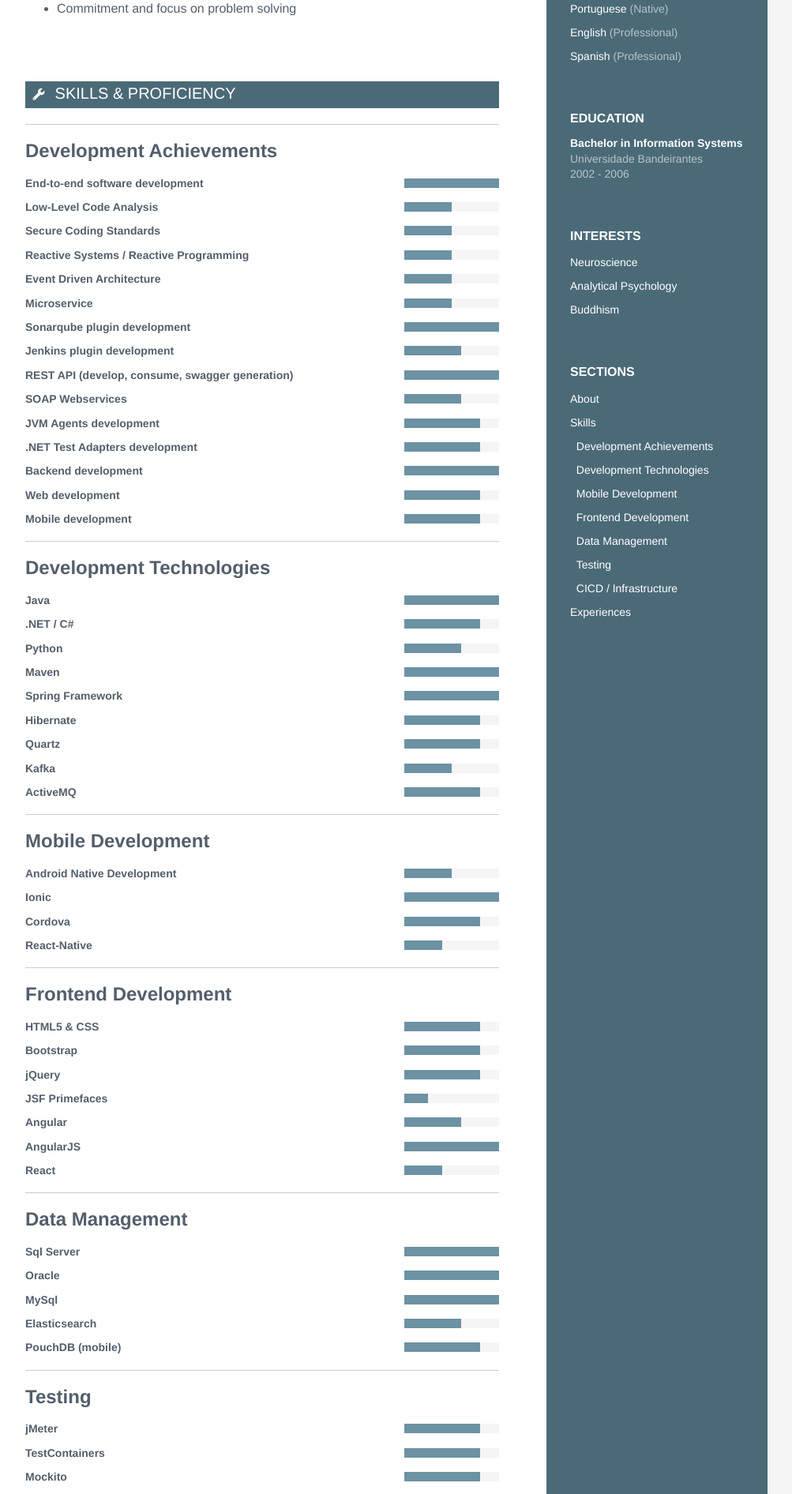
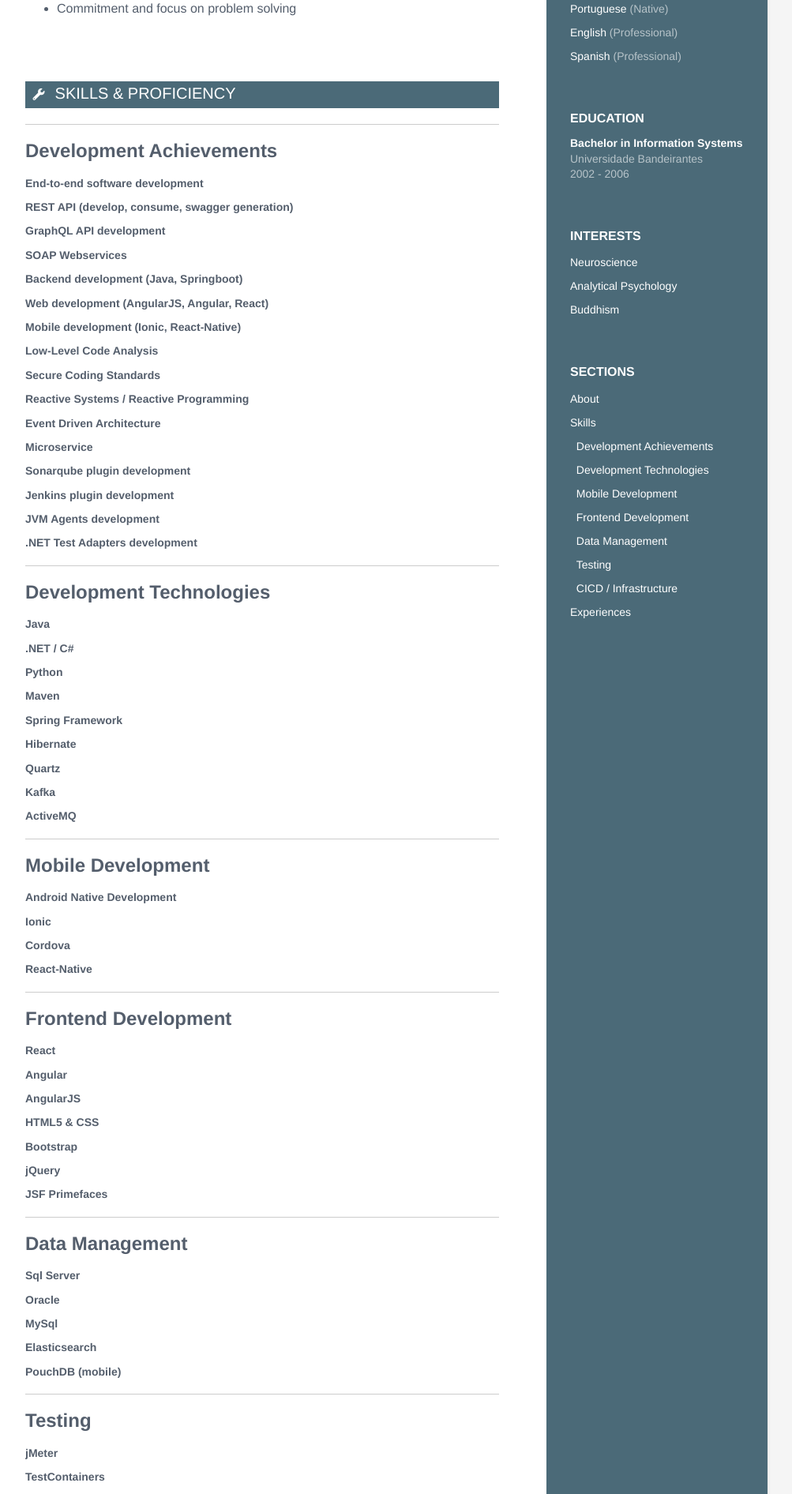
Before and after one commit to fbondia/fbondia.github.io, a Jekyll site: the page built from index.markdown, in a window 1280 px wide. Shown: the part 631-2523 px from the top of the page at 79% size, without its empty margins (168-1171 px from the left). Built offline with Jekyll 4.4.1, drawn with Linux system fonts in a browser that asks for light colours; some of the changed text lies outside the part shown.

Commit message:
Updating...

```diff
--- a/_data/skills.yml
+++ b/_data/skills.yml
@@ -6,6 +6,18 @@ en:
       toolset:
         - name: End-to-end software development
           level: 100%
+        - name: REST API (develop, consume, swagger generation)
+          level: 100%
+        - name: GraphQL API development
+          level: 100%
+        - name: SOAP Webservices
+          level: 60%
+        - name: Backend development (Java, Springboot)
+          level: 100%
+        - name: Web development (AngularJS, Angular, React)
+          level: 80%
+        - name: Mobile development (Ionic, React-Native)
+          level: 80%
         - name: Low-Level Code Analysis
           level: 50%
         - name: Secure Coding Standards
@@ -20,19 +32,9 @@ en:
           level: 100%
         - name: Jenkins plugin development
           level: 60%
-        - name: REST API (develop, consume, swagger generation)
-          level: 100%
-        - name: SOAP Webservices
-          level: 60%
         - name: JVM Agents development
           level: 80%
         - name: .NET Test Adapters development
-          level: 80%
-        - name: Backend development
-          level: 100%
-        - name: Web development
-          level: 80%
-        - name: Mobile development
           level: 80%
 
     - name: Development Technologies
@@ -69,6 +71,12 @@ en:
 
     - name: Frontend Development
       toolset:
+        - name: React
+          level: 40%
+        - name: Angular
+          level: 60%
+        - name: AngularJS
+          level: 100%
         - name: HTML5 & CSS
           level: 80%
         - name: Bootstrap
@@ -77,12 +85,6 @@ en:
           level: 80%
         - name: JSF Primefaces
           level: 25%
-        - name: Angular
-          level: 60%
-        - name: AngularJS
-          level: 100%
-        - name: React
-          level: 40%
 
 
     - name: Data Management
@@ -111,7 +113,7 @@ en:
       toolset:
         - name: Jenkins & Groovy
           level: 80%
-        - name: Docker
+        - name: Docker, Docker-Compose, Kubernetes
           level: 80%
         - name: Tomcat
           level: 100%
@@ -130,6 +132,8 @@ en:
         - name: Sonarqube
           level: 100%
         - name: Google Cloud
+          level: 60%
+        - name: AWS
           level: 60%
         - name: Nexus
           level: 100%
--- a/_includes/skills.html
+++ b/_includes/skills.html
@@ -21,9 +21,12 @@
     <div class="item">
 
       <h3 class="level-title">{{ skill.name }}</h3>
+      <!--
       <div class="level-bar">
         <div class="level-bar-inner" data-level="{{ skill.level }}"></div>
-      </div><!--//level-bar-->
+      </div>
+      -->
+      <!--//level-bar-->
 
     </div><!--//item-->
     {% endfor %}
--- a/_sass/_base.scss
+++ b/_sass/_base.scss
@@ -281,7 +281,6 @@ em {
         margin-bottom: 12px;
     }
     .level-bar {
-        display:hidden;
         height: 12px;
         background: $smoky-white;
     }
```
